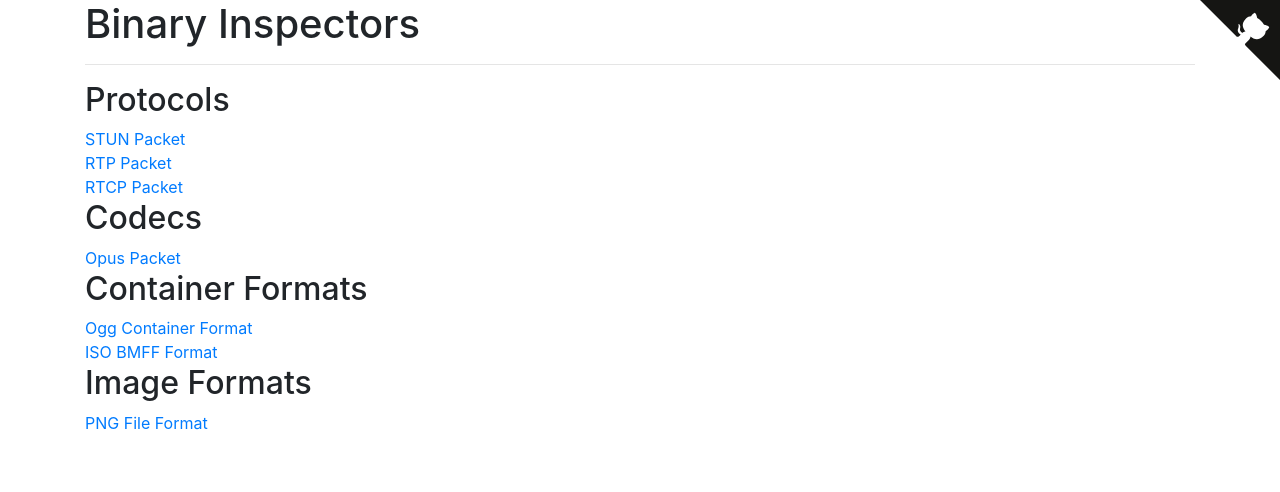
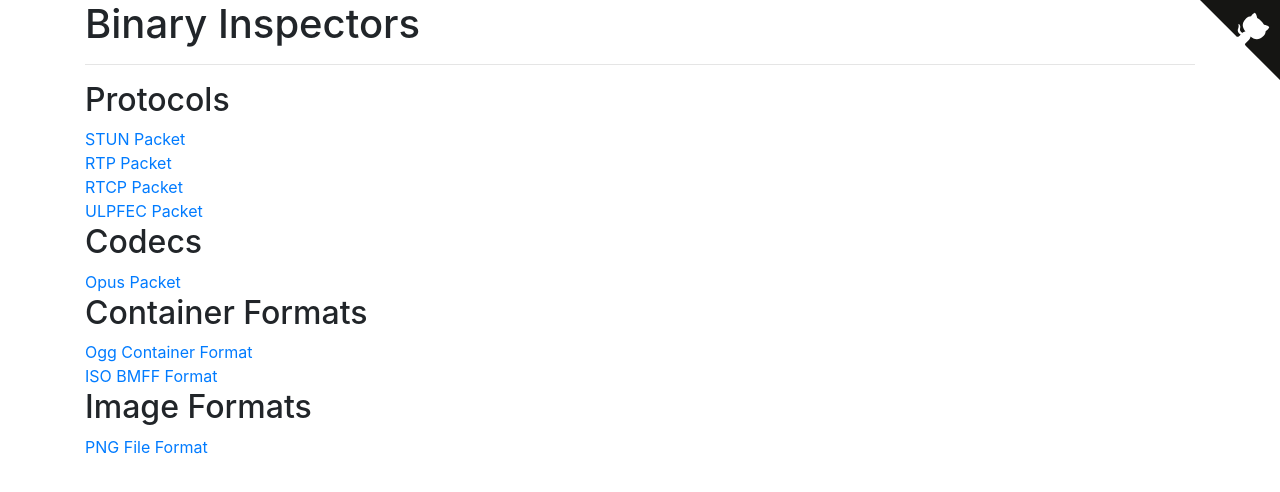
Before and after one commit to rameshvarun/binary-inspector, a website: page src/index.html in a window 1280 px wide. Drawn offline with nearby package versions, Linux system fonts and the light colour scheme.

Commit message:
Add link to ULPFEC decoder on index.

```diff
--- a/src/index.html
+++ b/src/index.html
@@ -34,6 +34,7 @@
     <div><a href="./stun/">STUN Packet</a></div>
     <div><a href="./rtp/">RTP Packet</a></div>
     <div><a href="./rtcp/">RTCP Packet</a></div>
+    <div><a href="./ulpfec/">ULPFEC Packet</a></div>
 
     <h2>Codecs</h2>
     <div><a href="./opus/">Opus Packet</a></div>
```
